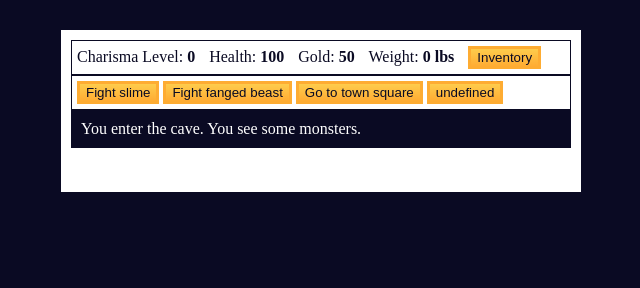
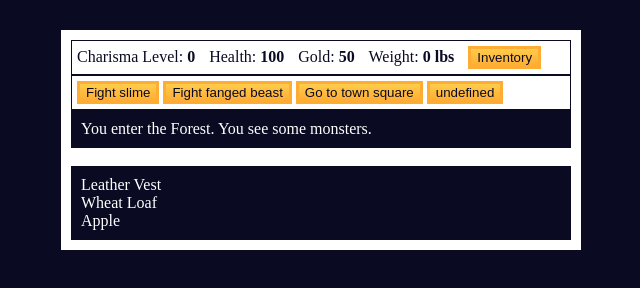
Before and after one commit to ash-cat-sandbox/itemShoppe, a plain HTML site: page index.html in a window 1280 px wide. Both pictures are taken after a click on the button "Go to Forest". Shown: the whole page, without its empty margins (319-959 px from the left). Drawn offline with Linux system fonts and the light colour scheme.

Commit message:
Added inventory list to show at bottom of screen

```diff
--- a/index.html
+++ b/index.html
@@ -29,9 +29,10 @@
             by either fighting monsters and collecting loot, or by buying items in the Market for low prices and sell
             for high. Using the market will require you to watch the trends and listen to townsfolk gossip to see
             what classes of items are in demand.
-        </div>
-        <div id="invText">
-            Inventory Items: <ul></ul>
+        </div><br>
+        <div id="invText"> Inventory List
+             <ul id="selfInvList">
+            </ul>
         </div>
 
 
--- a/script.js
+++ b/script.js
@@ -5,6 +5,10 @@ let selfInventory = ['Leather Vest', 'Wheat Loaf', 'Apple'];
 let storageInventory = [];
 let weapons = [];
 let currentWeapon = 0;
+let _html = "";
+for (let i = 0; i < selfInventory.length; i++) {
+  _html += selfInventory[i] + "<br>";
+}
 
 const button1 = document.querySelector('#button1');
 const button2 = document.querySelector('#button2');
@@ -18,12 +22,15 @@ const goldText = document.querySelector('#goldText');
 const monsterStats = document.querySelector('#monsterStats');
 const monsterName = document.querySelector('#monsterName');
 const monsterHealthText = document.querySelector('#monsterHealth');
+const inventoryList = document.querySelector("#invText").innerHTML = _html;
+
+
 
 const locations = [
     {
         name: "town square",
         "button text": ["Open your store", "Go to forest", "Go to the Market", "Go to the Warehouse"],
-        "button functions": [goStore, goCave, fightDragon, goWarehouse],
+        "button functions": [goStore, goForest, fightDragon, goWarehouse],
         text: "You are in the town square. You see a sign that says \"Store\" - oh wait, that's your store."
     },
     {
@@ -36,12 +43,12 @@ const locations = [
         name: "forest",
         "button text": ["Fight slime", "Fight fanged beast", "Go to town square"],
         "button functions": [fightSlime, fightBeast, goTown, goWarehouse],
-        text: "You enter the cave. You see some monsters."
+        text: "You enter the Forest. You see some monsters."
     },
     {
       name: "warehouse",
       "button text": ["List Storage items", "Take from Storage", "Add to Storage", "Go to Town Square"],
-      "button functions": [listStorage, restart, restart, goTown],
+      "button functions": [listStorage, restart, addStorage, goTown],
       text: "You enter the warehouse where you store your goods."
     },
     {
@@ -78,7 +85,7 @@ const locations = [
 
 // initialize buttons
 button1.onclick = goStore;
-button2.onclick = goCave;
+button2.onclick = goForest;
 button3.onclick = fightDragon;
 button4.onclick = goWarehouse;
 buttonInv.onclick = listInventory;
@@ -104,7 +111,7 @@ function goStore() {
   update(locations[1]);
 }
 
-function goCave() {
+function goForest() {
   update(locations[2]);
 }
 
@@ -126,6 +133,11 @@ function listInventory() {
   } else {
    text.innerText = "You have these items in your personal inventory: " + selfInventory;
   }
+}
+
+function addStorage() {
+  //TODO make visible checkbox check box of self inventory add to storageInventory
+
 }
 
 
--- a/styles.css
+++ b/styles.css
@@ -2,7 +2,7 @@ body {
     background-color: #0a0a23;
   }
 
-  #text {
+  #text, #invText {
     background-color: #0a0a23;
     color: #ffffff;
     padding: 10px;
```
